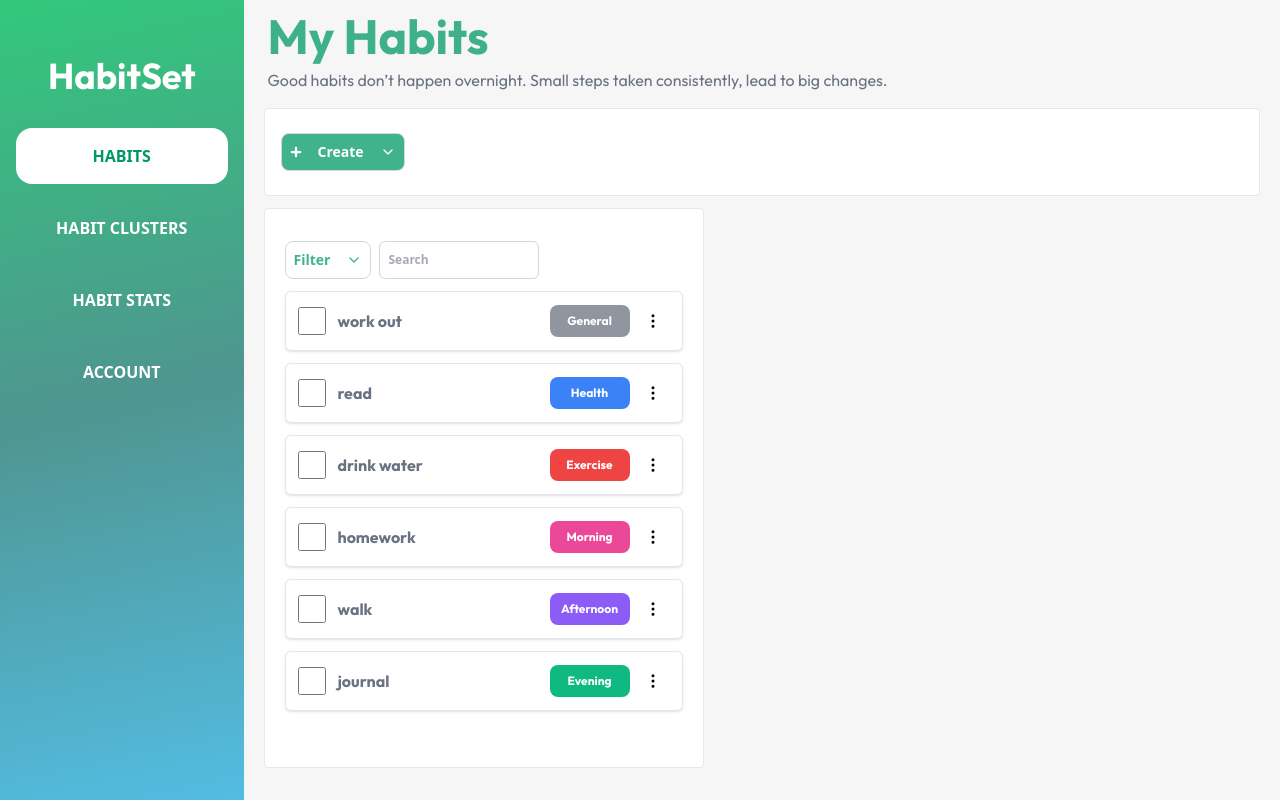
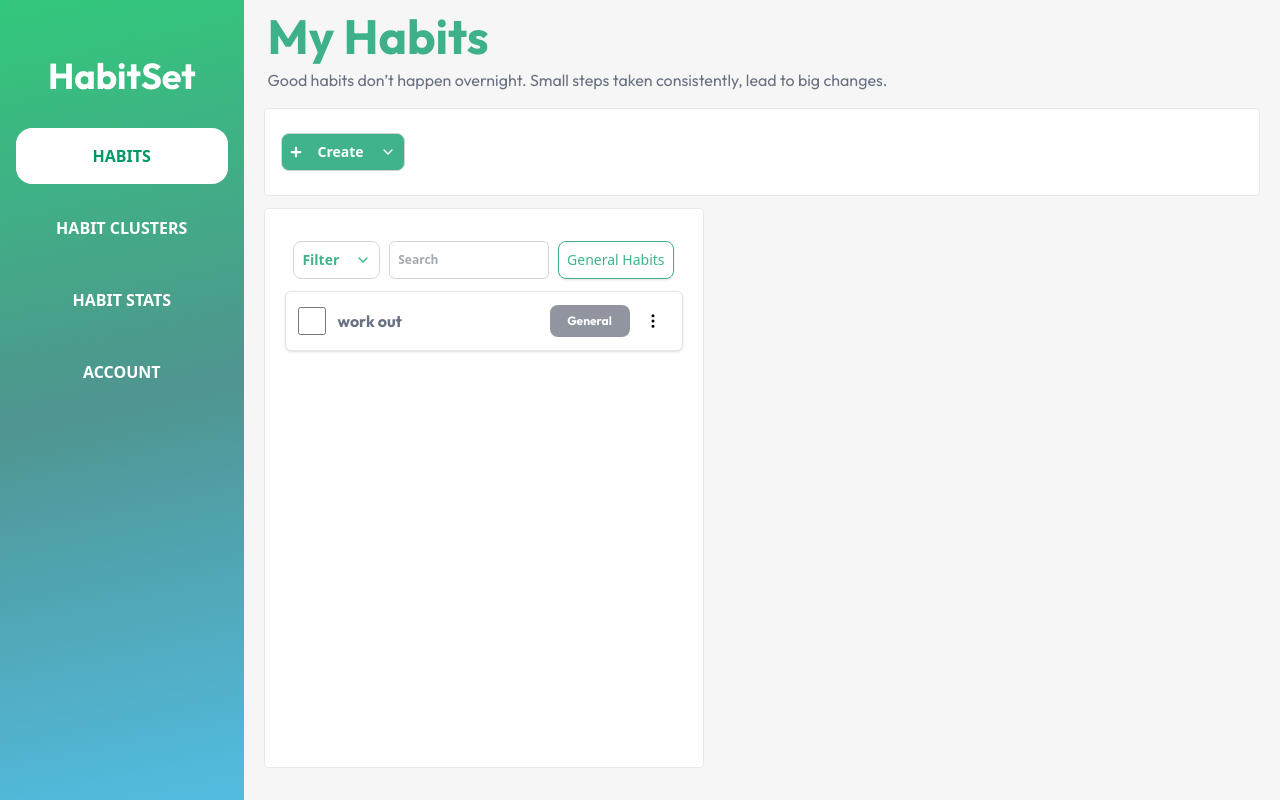
Before and after one commit to ramtin-matin/Habit-Tracker, a React (Vite) app in the folder frontend/: page /Habits in a window 1280 px wide. Built offline with nearby package versions, Linux system fonts and the light colour scheme.

Commit message:
Made ClusterMenu into a component, added more functionality to it

```diff
--- a/frontend/src/pages/HabitContext.jsx
+++ b/frontend/src/pages/HabitContext.jsx
@@ -149,6 +149,7 @@ export const HabitProvider = ({ children }) => {
   };
 
   const deleteCluster = (clusterId) => {
+    // move old cluster habits to General Cluster
     setHabits((prevHabits) =>
       prevHabits.map((habit) =>
         habit.clusterId === clusterId
--- /dev/null
+++ b/frontend/src/pages/habit-clusters/ClusterMenu.jsx
@@ -0,0 +1,49 @@
+import React, { useState } from "react";
+import { useHabits } from "../../pages/HabitContext";
+
+const ClusterMenu = () => {
+  const { clusters, activeCluster, setActiveCluster } = useHabits();
+  const [clusterMenu, setClusterMenu] = useState(false);
+
+  return (
+    <div>
+      <button
+        className="p-2 max-sm:scale-90 text-sm text-emerald-600/75 hover:text-emerald-600 cursor-pointer shadow-sm border rounded-lg border-emerald-600/75 transition duration-100 ease-in active:bg-gray-50"
+        onClick={() => setClusterMenu(!clusterMenu)}
+      >
+        {activeCluster.name} Habits
+      </button>
+
+      {clusterMenu && (
+        <div className="p-3 z-10 absolute mt-2 bg-white border border-emerald-600/75 rounded-md shadow-lg">
+          <h1 className="text-emerald-600/75 font-bold ">Clusters</h1>
+          <div className="grid grid-cols-2 gap-4 mt-5">
+            <button
+              className="cursor-pointer transition duration-100 ease-in hover:text-emerald-600/75 rounded-md text-center text-gray-600/75 "
+              onClick={() => {
+                setActiveCluster({ id: null, name: "All" });
+                setClusterMenu(false);
+              }}
+            >
+              All Habits
+            </button>
+            {clusters.map((cluster) => (
+              <button
+                key={cluster.id}
+                className="cursor-pointer transition duration-100 ease-in hover:text-emerald-600/75 rounded-md text-center text-gray-600/75 "
+                onClick={() => {
+                  setActiveCluster({ id: cluster.id, name: cluster.name });
+                  setClusterMenu(false);
+                }}
+              >
+                {cluster.name}
+              </button>
+            ))}
+          </div>
+        </div>
+      )}
+    </div>
+  );
+};
+
+export default ClusterMenu;
--- a/frontend/src/pages/habit-clusters/HabitClusters.jsx
+++ b/frontend/src/pages/habit-clusters/HabitClusters.jsx
@@ -2,6 +2,7 @@ import React, { act, useState } from "react";
 import CreateCluster from "./CreateCluster";
 import { useHabits } from "../../pages/HabitContext";
 import HabitCard from "../habits/HabitCard";
+import ClusterMenu from "../habit-clusters/ClusterMenu";
 
 const HabitClusters = () => {
   const {
@@ -21,7 +22,6 @@ const HabitClusters = () => {
   } = useHabits();
 
   const [editMenu, setEditMenu] = useState(false);
-  const [clusterMenu, setClusterMenu] = useState(false);
   const [edittedCluster, setEdittedCluster] = useState("");
 
   const handleEditCluster = (clusterId, newColor) => {
@@ -61,32 +61,7 @@ const HabitClusters = () => {
       </div>
       <div className="bg-white max-w-125 md:max-w-140 overflow-x-hidden overflow-y-auto scrollbar border-1 border-gray-200 h-[70vh] p-5 mt-3 rounded-sm">
         <div className="flex gap-2 relative justify-center">
-          <button
-            className="p-3 max-sm:scale-90 max-sm:text-xs text-emerald-600/75 hover:text-emerald-600 cursor-pointer shadow-sm border rounded-lg border-emerald-600/75 transition duration-100 ease-in active:bg-gray-50"
-            onClick={() => setClusterMenu(!clusterMenu)}
-          >
-            {activeCluster.name} Habits
-          </button>
-
-          {clusterMenu && (
-            <div className="p-3 z-10 absolute mt-15 bg-white border border-emerald-600/75 rounded-md shadow-lg">
-              <h1 className="text-emerald-600/75 font-bold ">Clusters</h1>
-              <div className="grid grid-cols-2 gap-4 mt-5">
-                {clusters.map((cluster) => (
-                  <button
-                    key={cluster.id}
-                    className="cursor-pointer transition duration-100 ease-in hover:text-emerald-600/75 rounded-md text-center text-gray-600/75 "
-                    onClick={() => {
-                      setActiveCluster({ id: cluster.id, name: cluster.name });
-                      setClusterMenu(false);
-                    }}
-                  >
-                    {cluster.name}
-                  </button>
-                ))}
-              </div>
-            </div>
-          )}
+          <ClusterMenu />
           <button
             className="p-2 w-15 max-sm:scale-90 max-sm:text-xs text-white bg-emerald-600/75 hover: cursor-pointer border rounded-lg border-gray-300 shadow-sm transition duration-100 ease-in active:bg-emerald-600/80"
             onClick={() => setEditMenu(!editMenu)}
@@ -197,7 +172,11 @@ const HabitClusters = () => {
           )}
         </div>
         {habits
-          .filter((habit) => habit.clusterId === activeCluster.id)
+          .filter((habit) =>
+            activeCluster.id === null
+              ? true
+              : habit.clusterId === activeCluster.id
+          )
           .map((habit) => (
             <HabitCard key={habit.id} habit={habit} />
           ))}
--- a/frontend/src/pages/habits/Habits.jsx
+++ b/frontend/src/pages/habits/Habits.jsx
@@ -2,10 +2,11 @@ import React, { useState } from "react";
 import CreateHabit from "./CreateHabit";
 import HabitCard from "./HabitCard";
 import { useHabits } from "../../pages/HabitContext";
+import ClusterMenu from "../habit-clusters/ClusterMenu";
 import { ChevronDown } from "lucide-react";
 
 const Habits = () => {
-  const { habits } = useHabits();
+  const { habits, activeCluster } = useHabits();
   const [filterMenu, setFilterMenu] = useState(false);
   const [sortOrder, setSortOrder] = useState("default");
   const [searchQuery, setSearchQuery] = useState("");
@@ -34,7 +35,7 @@ const Habits = () => {
       </div>
       <div className="max-w-95 md:max-w-110 bg-white w-full overflow-x-hidden overflow-y-auto scrollbar border-1 border-gray-200 h-[70vh] p-5 mt-3 rounded-sm">
         <div className="mt-3">
-          <div className="flex gap-2 ">
+          <div className="flex justify-evenly ">
             <button
               className="relative flex justify-center gap-4 text-sm p-2 font-bold cursor-pointer rounded-lg active:scale-99 text-emerald-600/75 hover:shadow-sm bg-white border-1 border-gray-300"
               onClick={() => setFilterMenu(!filterMenu)}
@@ -49,6 +50,7 @@ const Habits = () => {
               onChange={(e) => setSearchQuery(e.target.value)}
               className="border rounded-md p-2 w-40  font-bold text-xs border-gray-300 hover:shadow-sm text-gray-600"
             ></input>
+            <ClusterMenu />
           </div>
           <div className="relative">
             {filterMenu && (
@@ -82,10 +84,15 @@ const Habits = () => {
               </div>
             )}
           </div>
-
-          {sortedHabits.map((habit) => (
-            <HabitCard key={habit.id} habit={habit} />
-          ))}
+          {sortedHabits
+            .filter((habit) =>
+              activeCluster.id === null
+                ? true
+                : habit.clusterId === activeCluster.id
+            )
+            .map((habit) => (
+              <HabitCard key={habit.id} habit={habit} />
+            ))}
         </div>
       </div>
     </div>
```
